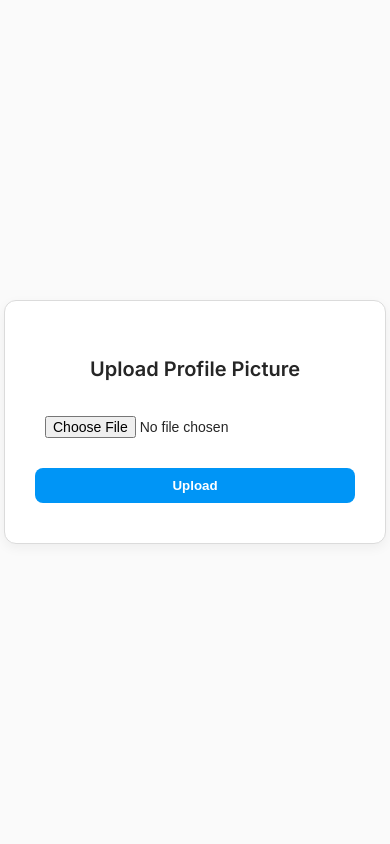
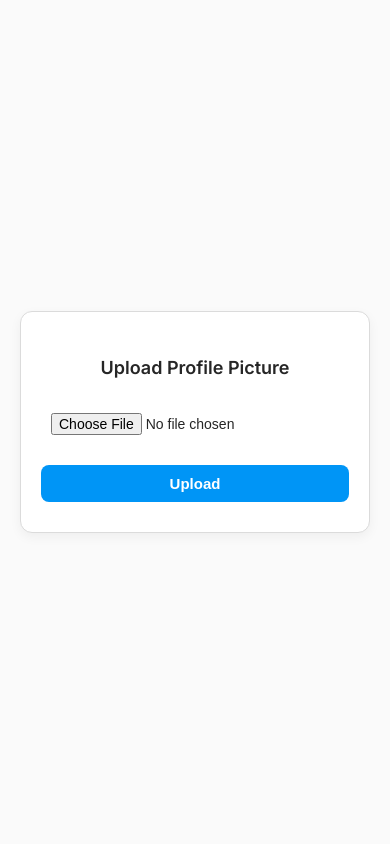
Before and after one commit to SambhavVinay/Dopameem-, a Flask app: page /dp in a window 390 px wide. Run offline with Flask 3, Linux system fonts and the light colour scheme; the visitor is signed in with stand-in values (Sample User, id 1).

Commit message:
minor fixes

```diff
--- a/templates/dp.html
+++ b/templates/dp.html
@@ -3,8 +3,13 @@
 <head>
   <meta charset="UTF-8">
   <title>Upload Profile Picture</title>
+  <meta name="viewport" content="width=device-width, initial-scale=1.0">
   <link href="https://fonts.googleapis.com/css2?family=Inter:wght@400;600&display=swap" rel="stylesheet">
   <style>
+    * {
+      box-sizing: border-box;
+    }
+
     body {
       margin: 0;
       padding: 0;
@@ -14,7 +19,8 @@
       display: flex;
       justify-content: center;
       align-items: center;
-      height: 100vh;
+      min-height: 100vh;
+      padding: 20px;
     }
 
     .container {
@@ -23,7 +29,8 @@
       border: 1px solid #dbdbdb;
       border-radius: 12px;
       box-shadow: 0 4px 12px rgba(0, 0, 0, 0.05);
-      width: 320px;
+      width: 100%;
+      max-width: 400px;
       text-align: center;
     }
 
@@ -38,7 +45,6 @@
       border: none;
       padding: 10px;
       width: 100%;
-      cursor: pointer;
       font-size: 14px;
     }
 
@@ -50,12 +56,27 @@
       border-radius: 8px;
       padding: 10px 0;
       width: 100%;
+      font-size: 16px;
       cursor: pointer;
       transition: background-color 0.2s ease;
     }
 
     button:hover {
       background-color: #007cd1;
+    }
+
+    @media (max-width: 400px) {
+      .container {
+        padding: 30px 20px;
+      }
+
+      h2 {
+        font-size: 18px;
+      }
+
+      button {
+        font-size: 15px;
+      }
     }
   </style>
 </head>
--- a/templates/post.html
+++ b/templates/post.html
@@ -149,7 +149,7 @@
     {% endif %}
   </div>
 
-  <footer>&copy; 2025 NoirFeed</footer>
+  <footer>&copy; 2025 Dopameme</footer>
 
 </body>
 </html>
```
